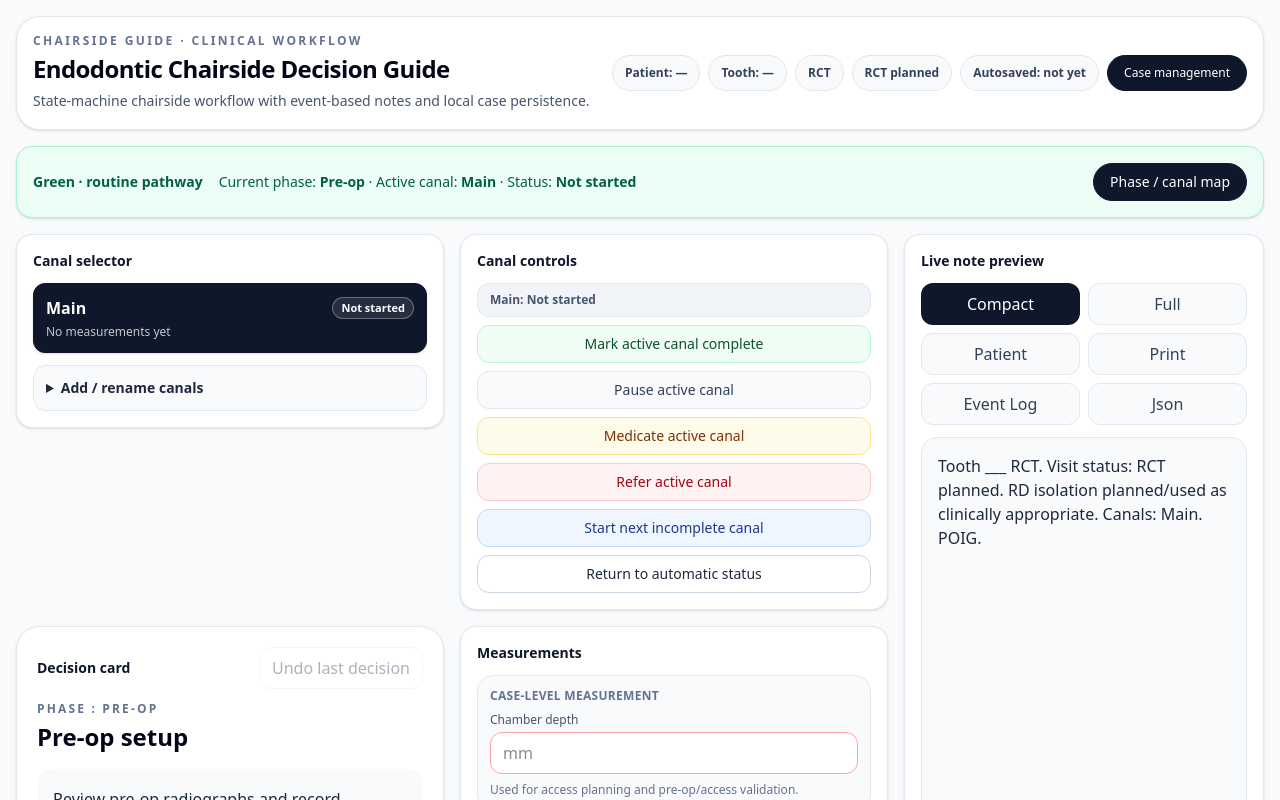
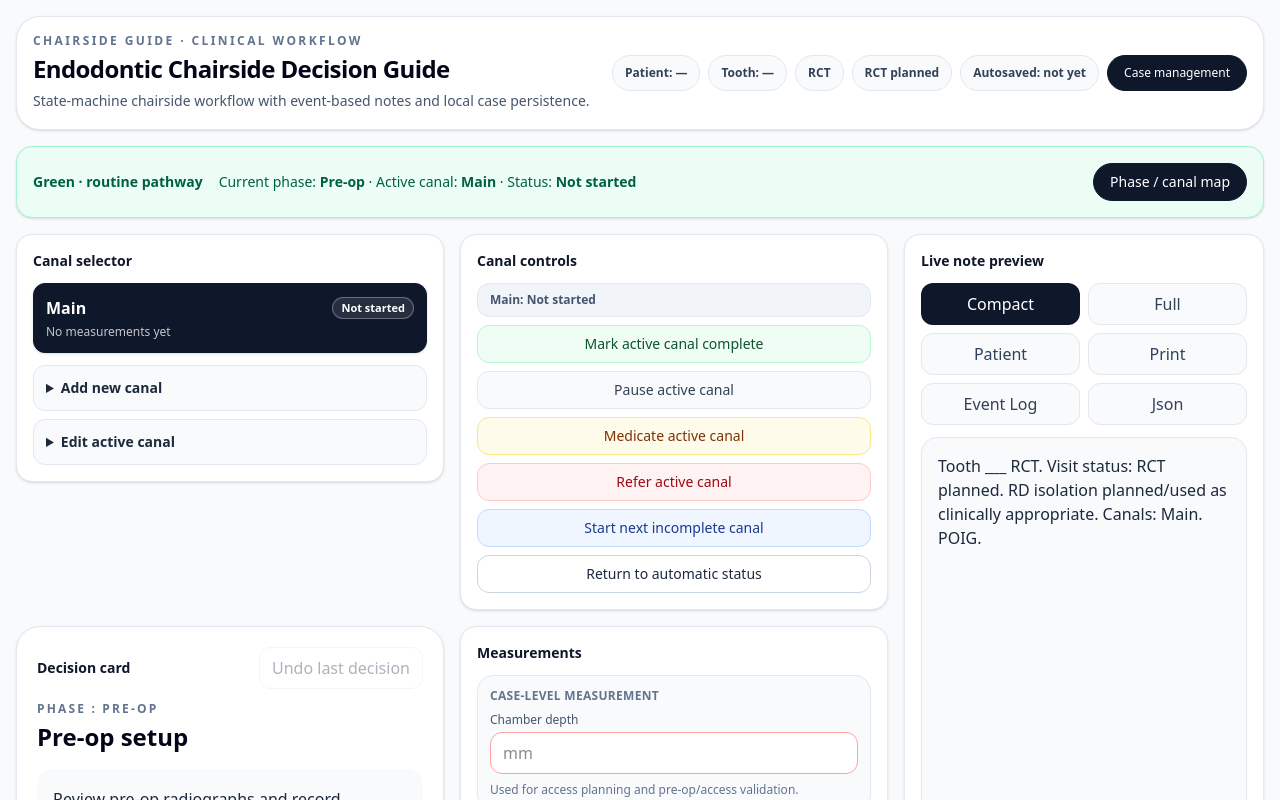
Before and after one commit to bbilaniu/nodedent, a React (Vite) app: page / in a window 1280 px wide. Shown: the top 800 px of the page. Built offline with nearby package versions, Linux system fonts and the light colour scheme.

Commit message:
feat(endo-guide): split canal management controls
Separate add-canal and edit-active-canal dropdowns, collapse dropdowns after add/rename/delete actions, and require confirmation before deleting the active canal.

```diff
--- a/src/endo-guide/components/CanalSelector.tsx
+++ b/src/endo-guide/components/CanalSelector.tsx
@@ -1,4 +1,4 @@
-import React from "react";
+import React, { useEffect, useState } from "react";
 import type { EndoCase } from "../types";
 import { getCanalStatus, statusLabels, statusStyles } from "../engine/deriveCanalStatus";
 import { formatCanalMeasurements } from "../engine/measurements";
@@ -27,6 +27,36 @@
   onDeleteActiveCanal: () => void;
   className?: string;
 }) {
+  const [isAddOpen, setIsAddOpen] = useState(false);
+  const [isEditOpen, setIsEditOpen] = useState(false);
+  const [isDeleteConfirmOpen, setIsDeleteConfirmOpen] = useState(false);
+  const activeCanalName = caseData.currentCanal || caseData.canals[0]?.name || "active canal";
+
+  useEffect(() => {
+    setIsDeleteConfirmOpen(false);
+  }, [activeCanalName]);
+
+  function confirmDeleteActiveCanal() {
+    setIsDeleteConfirmOpen(false);
+    setIsEditOpen(false);
+    onDeleteActiveCanal();
+  }
+
+  function addCanalAndCollapse() {
+    onAddCanal();
+    setIsAddOpen(false);
+  }
+
+  function renameActiveCanalAndCollapse() {
+    onRenameActiveCanal();
+    setIsEditOpen(false);
+  }
+
+  function requestDeleteActiveCanal() {
+    setIsDeleteConfirmOpen(true);
+    setIsEditOpen(false);
+  }
+
   return (
     <SectionCard title="Canal selector" className={className}>
       <div className="mb-3 grid gap-2">
@@ -47,26 +77,70 @@
           );
         })}
       </div>
-      <details className="rounded-xl border border-slate-200 bg-slate-50 p-3">
-        <summary className="cursor-pointer text-sm font-semibold text-slate-800">Add / rename canals</summary>
-        <div className="mt-3 grid gap-3">
-          <div>
-            <p className="mb-2 text-xs font-semibold uppercase tracking-wide text-slate-500">Add canal</p>
-            <div className="grid gap-2">
-              <input value={newCanalName} onChange={(event) => onNewCanalNameChange(event.target.value)} className="min-w-0 w-full rounded-xl border border-slate-200 px-3 py-2 text-sm outline-none focus:border-slate-400" placeholder="blank = New" />
-              <button onClick={onAddCanal} className="w-full rounded-xl bg-slate-900 px-3 py-2 text-sm font-semibold text-white">Add</button>
+      <div className="grid gap-2">
+        <details
+          open={isAddOpen}
+          onToggle={(event) => setIsAddOpen(event.currentTarget.open)}
+          className="rounded-xl border border-slate-200 bg-slate-50 p-3"
+        >
+          <summary className="cursor-pointer text-sm font-semibold text-slate-800">Add new canal</summary>
+          <div className="mt-3 grid gap-2">
+            <input
+              value={newCanalName}
+              onChange={(event) => onNewCanalNameChange(event.target.value)}
+              className="min-w-0 w-full rounded-xl border border-slate-200 px-3 py-2 text-sm outline-none focus:border-slate-400"
+              placeholder="blank = New"
+            />
+            <button onClick={addCanalAndCollapse} className="w-full rounded-xl bg-slate-900 px-3 py-2 text-sm font-semibold text-white">Add new canal</button>
+          </div>
+        </details>
+
+        <details
+          open={isEditOpen}
+          onToggle={(event) => setIsEditOpen(event.currentTarget.open)}
+          className="rounded-xl border border-slate-200 bg-slate-50 p-3"
+        >
+          <summary className="cursor-pointer text-sm font-semibold text-slate-800">Edit active canal</summary>
+          <div className="mt-3 grid gap-2">
+            <input
+              value={renameCanalName}
+              onChange={(event) => onRenameCanalNameChange(event.target.value)}
+              className="min-w-0 w-full rounded-xl border border-slate-200 px-3 py-2 text-sm outline-none focus:border-slate-400"
+              placeholder="e.g., B, L, P"
+            />
+            <button onClick={renameActiveCanalAndCollapse} className="w-full rounded-xl border border-slate-200 bg-white px-3 py-2 text-sm font-semibold text-slate-700 hover:bg-slate-100">Rename active canal</button>
+            <button
+              type="button"
+              onClick={requestDeleteActiveCanal}
+              className="w-full rounded-xl border border-red-200 bg-red-50 px-3 py-2 text-sm font-semibold text-red-800 hover:bg-red-100"
+            >
+              Delete active canal
+            </button>
+          </div>
+        </details>
+        {isDeleteConfirmOpen ? (
+          <div role="alertdialog" aria-label={`Confirm deletion of ${activeCanalName}`} className="rounded-xl border border-red-200 bg-red-50 p-3">
+            <p className="text-sm font-semibold text-red-900">Delete {activeCanalName}?</p>
+            <p className="mt-1 text-xs leading-5 text-red-800">This removes the canal and its recorded events from this case.</p>
+            <div className="mt-3 grid gap-2 sm:grid-cols-2">
+              <button
+                type="button"
+                onClick={() => setIsDeleteConfirmOpen(false)}
+                className="rounded-xl border border-slate-200 bg-white px-3 py-2 text-sm font-semibold text-slate-700 hover:bg-slate-100"
+              >
+                Cancel
+              </button>
+              <button
+                type="button"
+                onClick={confirmDeleteActiveCanal}
+                className="rounded-xl border border-red-700 bg-red-700 px-3 py-2 text-sm font-semibold text-white hover:bg-red-800"
+              >
+                Confirm delete
+              </button>
             </div>
           </div>
-          <div>
-            <p className="mb-2 text-xs font-semibold uppercase tracking-wide text-slate-500">Rename active canal</p>
-            <div className="grid gap-2">
-              <input value={renameCanalName} onChange={(event) => onRenameCanalNameChange(event.target.value)} className="min-w-0 w-full rounded-xl border border-slate-200 px-3 py-2 text-sm outline-none focus:border-slate-400" placeholder="e.g., B, L, P" />
-              <button onClick={onRenameActiveCanal} className="w-full rounded-xl border border-slate-200 bg-white px-3 py-2 text-sm font-semibold text-slate-700 hover:bg-slate-100">Rename</button>
-            </div>
-            <button onClick={onDeleteActiveCanal} className="mt-2 w-full rounded-xl border border-red-200 bg-red-50 px-3 py-2 text-sm font-semibold text-red-800 hover:bg-red-100">Delete active canal</button>
-          </div>
-        </div>
-      </details>
+        ) : null}
+      </div>
     </SectionCard>
   );
 }
```
